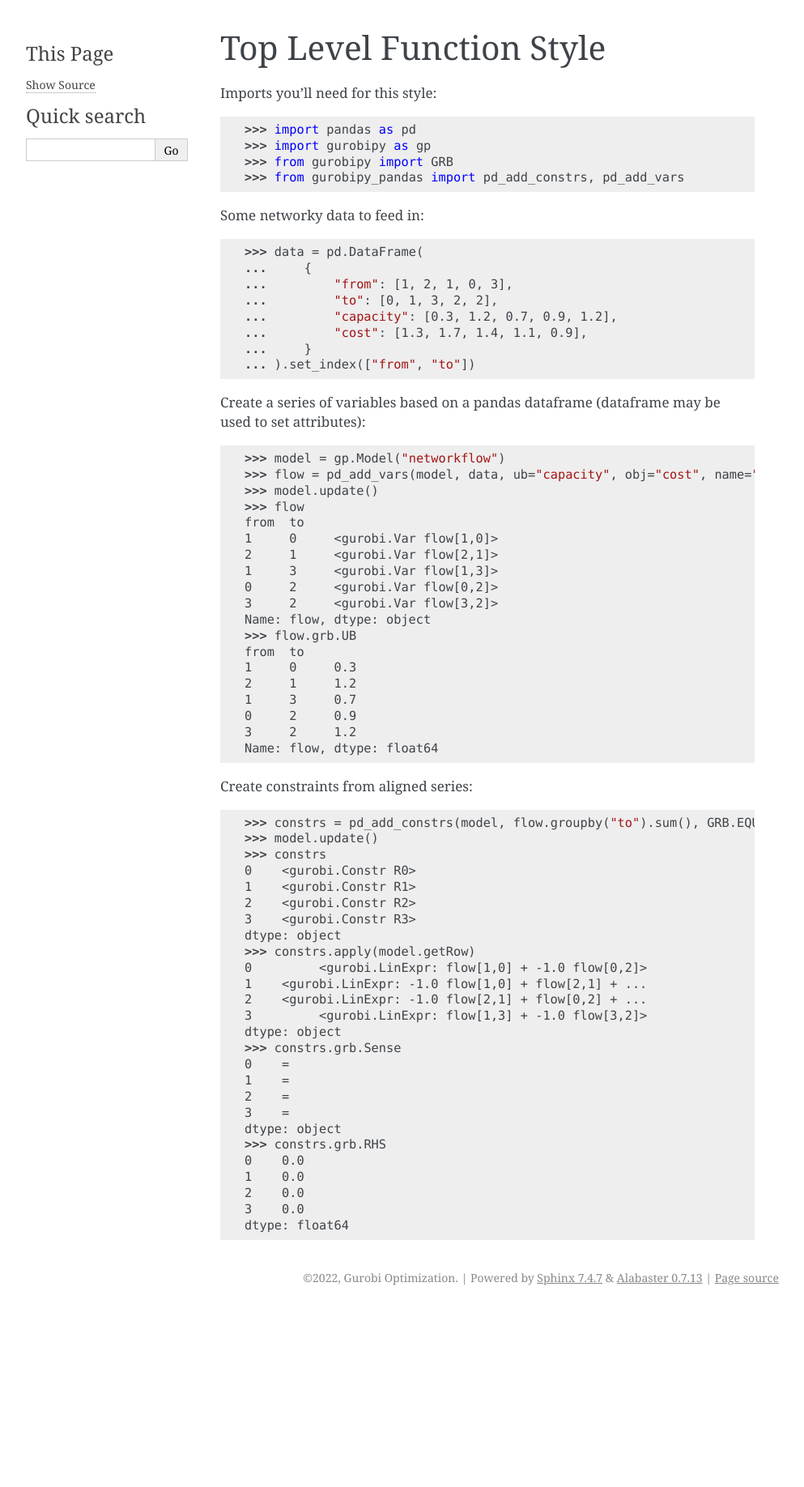
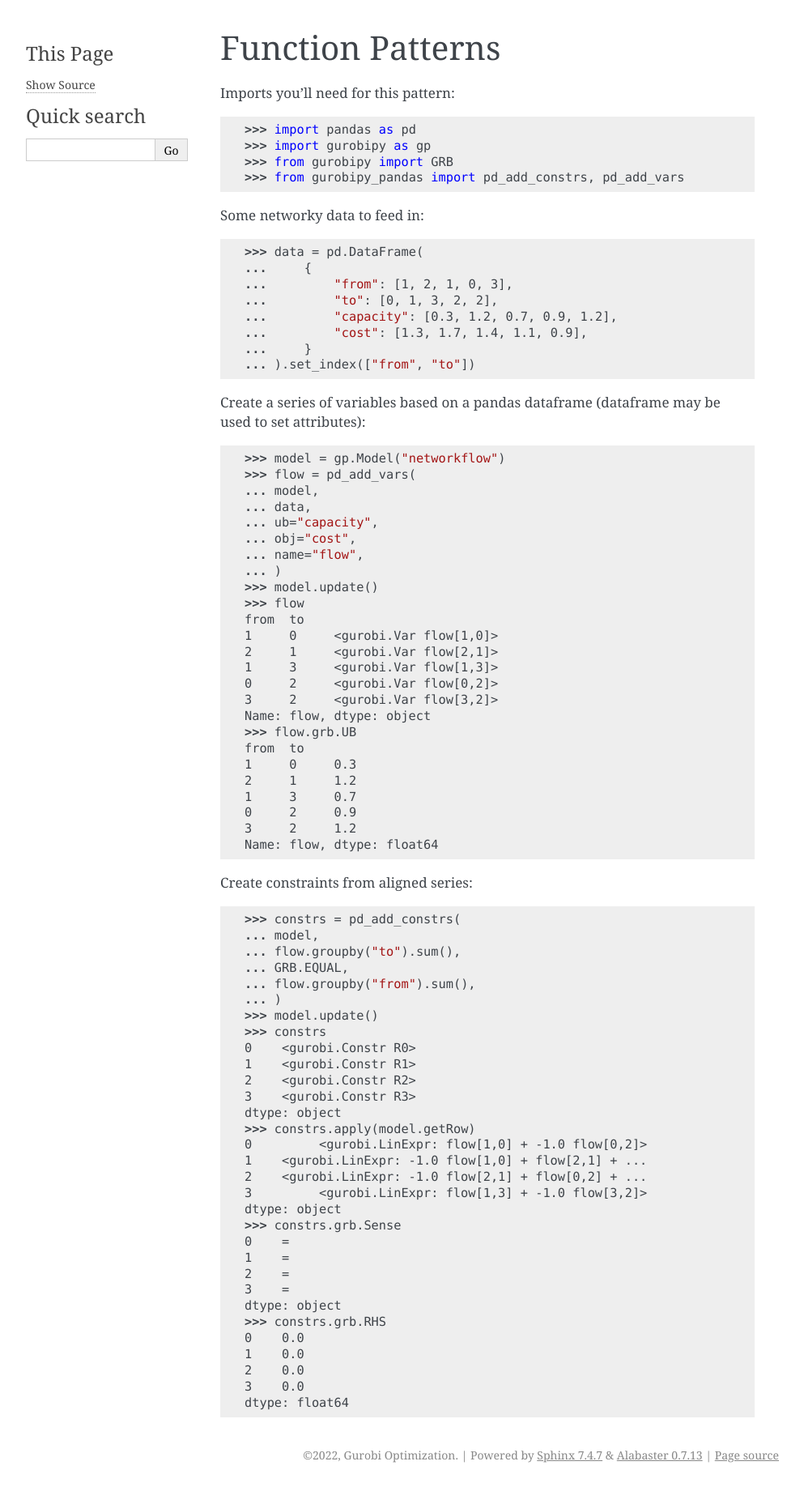
Before and after one commit to Gurobi/gurobipy-pandas, a Sphinx documentation site: the page built from docs/source/function-patterns.rst, in a window 1280 px wide. Shown: the whole page at 81% size, without its empty margins (148-1141 px from the left). Built offline with Sphinx 7.4.7, drawn with Linux system fonts in a browser that asks for light colours; pages that are not in the unit, such as notebooks, are missing from menus; before the commit the page ends 1617 px from its top, so only the background shows below that.

Commit message:
Tidy up and rename

```diff
--- a/docs/source/top-level-functions.rst
+++ b/docs/source/function-patterns.rst
@@ -1,7 +1,7 @@
-Top Level Function Style
-========================
+Function Patterns
+=================
 
-Imports you'll need for this style:
+Imports you'll need for this pattern:
 
 .. doctest:: [toplevel]
 
@@ -28,7 +28,13 @@ Create a series of variables based on a pandas dataframe (dataframe may be used
 .. doctest:: [toplevel]
 
     >>> model = gp.Model("networkflow")
-    >>> flow = pd_add_vars(model, data, ub="capacity", obj="cost", name="flow")
+    >>> flow = pd_add_vars(
+    ... model,
+    ... data,
+    ... ub="capacity",
+    ... obj="cost",
+    ... name="flow",
+    ... )
     >>> model.update()
     >>> flow
     from  to
@@ -51,7 +57,12 @@ Create constraints from aligned series:
 
 .. doctest:: [toplevel]
 
-    >>> constrs = pd_add_constrs(model, flow.groupby("to").sum(), GRB.EQUAL, flow.groupby("from").sum())
+    >>> constrs = pd_add_constrs(
+    ... model,
+    ... flow.groupby("to").sum(),
+    ... GRB.EQUAL,
+    ... flow.groupby("from").sum(),
+    ... )
     >>> model.update()
     >>> constrs
     0    <gurobi.Constr R0>
--- a/docs/source/index.rst
+++ b/docs/source/index.rst
@@ -59,6 +59,6 @@ Index
 
    installation
    walkthrough
-   top-level-functions
+   function-patterns
    examples
    api
```
Also changed, not shown: 1 other file.
